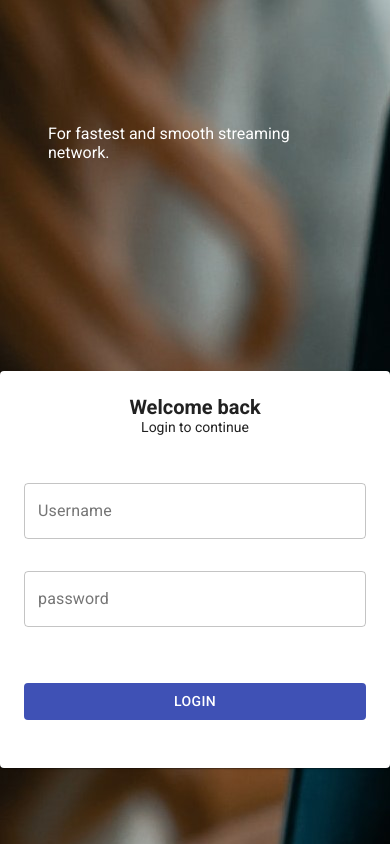
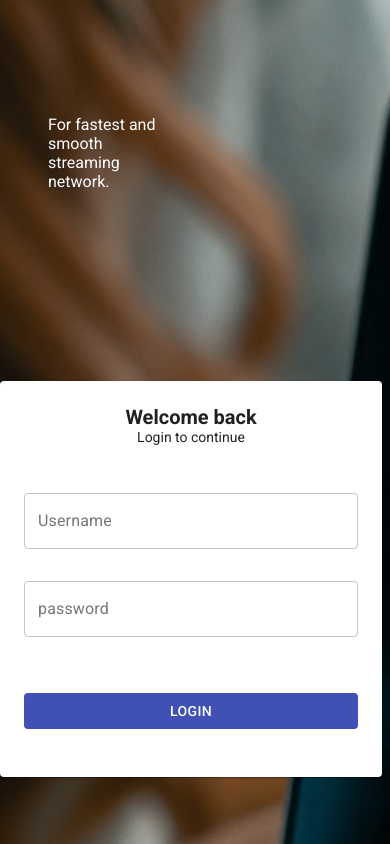
Before and after one commit to harik-6/rtmp-panel, a React (Create React App) app: page / in a window 390 px wide. Built offline with nearby package versions, Linux system fonts and the light colour scheme; no server answers.

Commit message:
responsive

```diff
--- a/src/pages/login.js
+++ b/src/pages/login.js
@@ -13,10 +13,10 @@ import service from "../service/user.service";
 const useStyles = makeStyles((theme) =>
   createStyles({
     login: {
-      height: "100vh",
-      width: "100vw",
+      height: "100%",
+      width: "100%",
       backgroundImage: `url(${process.env.PUBLIC_URL}/bg2.jpg)`,
-      overflow: "hidden",
+      overflowX:"hidden"
     },
     logingrid: {
       height: "100%",
@@ -100,8 +100,8 @@ const Login = () => {
   return (
     <div className={classes.login}>
       <Grid container className={classes.logingrid}>
-        <Grid item lg={12} alignItems="center" container spacing={1}>
-          <Grid item lg={7}>
+        <Grid item xs={12} sm={12} lg={12} alignItems="center" container spacing={1}>
+          <Grid item  xs={7} sm={6} lg={7}>
             <div className={classes.txtcnt}>
               <p className={classes.maintxt}>{process.env.REACT_APP_NAME}</p>
               <p className={classes.subtxt}>
@@ -109,7 +109,7 @@ const Login = () => {
               </p>
             </div>
           </Grid>
-          <Grid item lg={3}>
+          <Grid item xs={12}  sm={6} lg={3} >
             <Paper className={classes.loginform}>
               <p className={classes.welcomemsg}>Welcome back</p>
               <p className={classes.loginmessage}>Login to continue</p>
```
